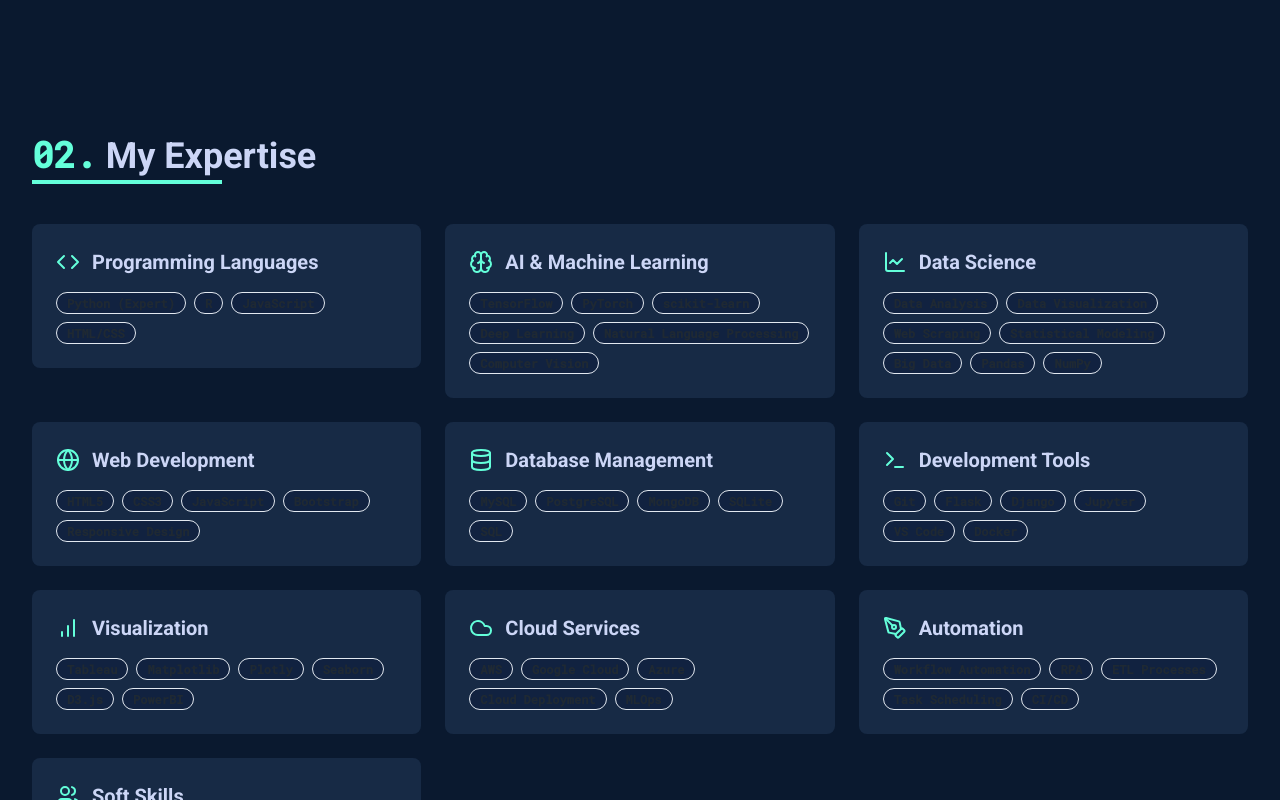
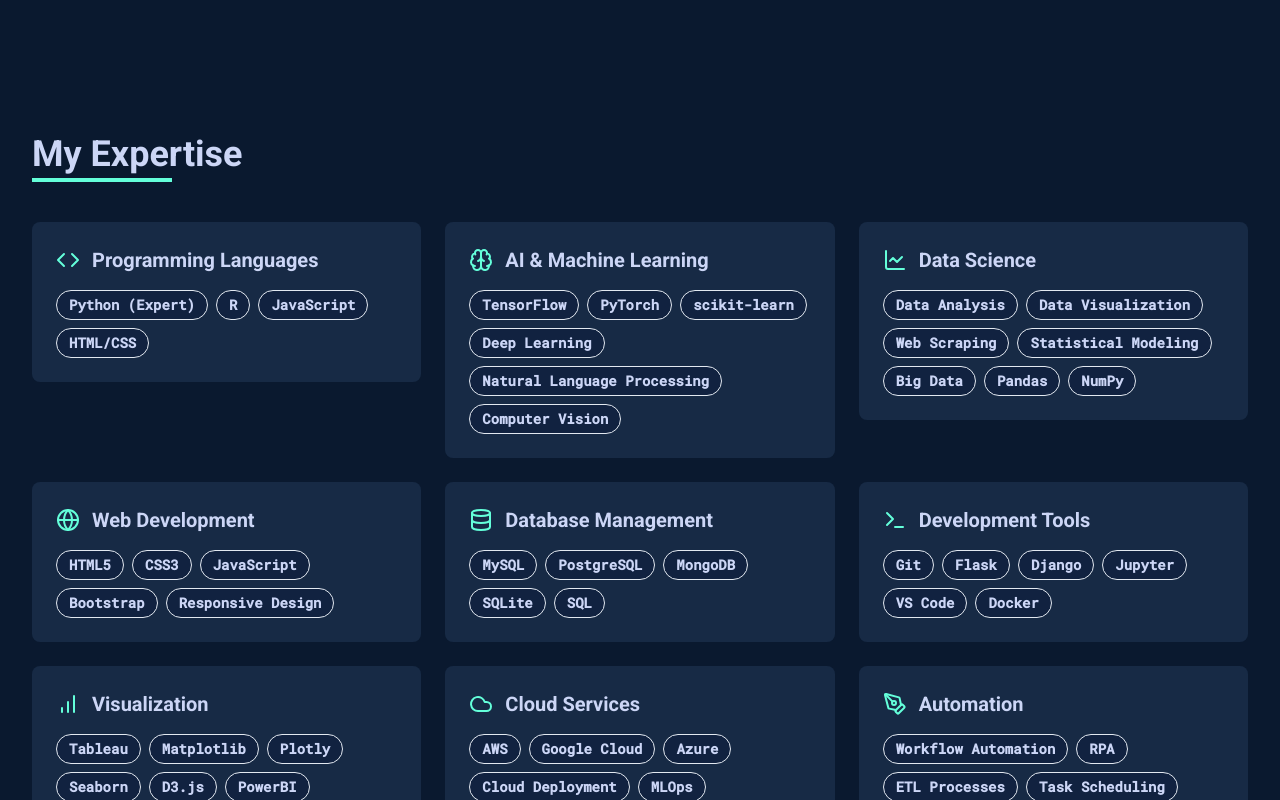
Before and after one commit to snjugunanjenga/ai-wizard-portfolio-showcase, a React (Vite) app: page / in a window 1280 px wide. Shown: the part 1820-2620 px from the top of the page. Built offline with nearby package versions, Linux system fonts and the light colour scheme.

Commit message:
Fix: Make skills section text visible
Make the text in the skills section visible.

```diff
--- a/src/components/Skills.tsx
+++ b/src/components/Skills.tsx
@@ -1,5 +1,5 @@
 
-import React, { useEffect, useRef } from 'react';
+import React from 'react';
 import { Badge } from '@/components/ui/badge';
 import {
   Code, Database, LineChart, BarChart, Cloud,
@@ -24,7 +24,7 @@ const SkillCategory = ({
       {skills.map((skill, index) => (
         <Badge
           key={index}
-          className="tech-tag"
+          className="bg-tech-navy text-tech-lightest hover:bg-tech-teal hover:text-tech-navy px-3 py-1 rounded-full text-sm font-mono transition-colors"
           variant="outline"
         >
           {skill}
@@ -92,7 +92,7 @@ const Skills = () => {
     <section id="skills" className="bg-tech-blue py-20">
       <div className="section-container">
         <h2 className="section-title text-tech-lightest mb-12">
-          <span className="text-tech-teal font-mono">02.</span> My Expertise
+          My Expertise
         </h2>
 
         <div className="grid grid-cols-1 md:grid-cols-2 lg:grid-cols-3 gap-6">
```
